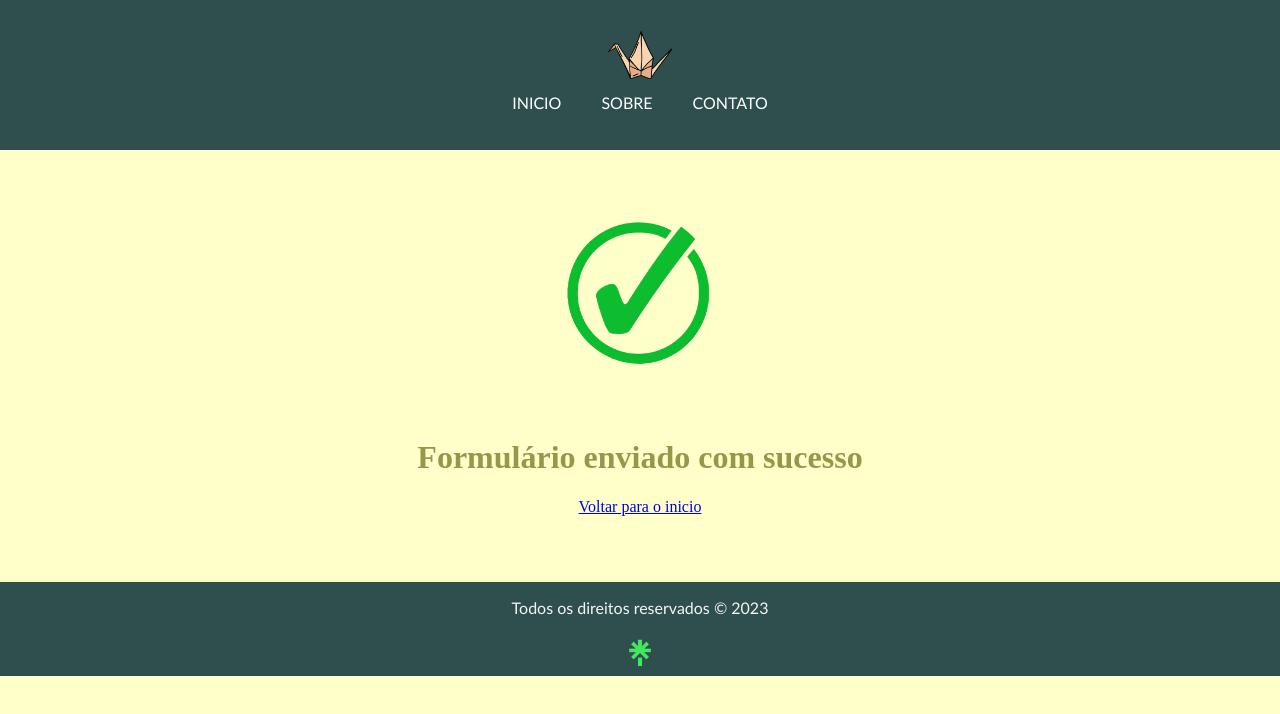
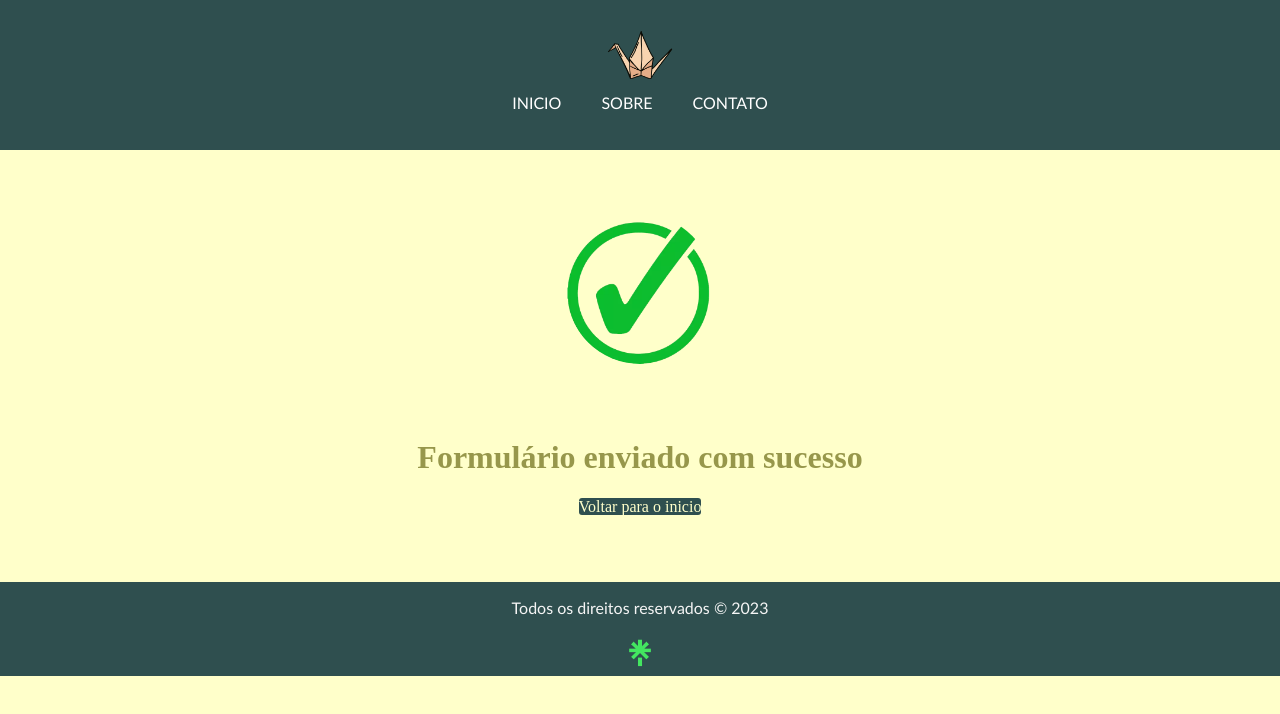
Before and after one commit to MariaRita011/desafiorestaurante, a plain HTML site: page pages/pósformulário.html in a window 1280 px wide. In both pictures the pointer is over the link "Voltar para o inicio". Drawn offline with Linux system fonts and the light colour scheme; files that its build step writes are made by us from their sources.

Commit message:
Finlizado todo posformulario

```diff
--- a/assets/css/posformulario.css
+++ b/assets/css/posformulario.css
@@ -29,3 +29,14 @@ h1{
 #ffooter {
     margin-bottom: -5px;
 }
+a {
+    text-decoration: none;
+    color: darkslategray;
+
+}
+
+a:hover {
+    background-color: darkslategray;
+    color: rgb(255,255,202);
+    border-radius: 3px;
+}
```
